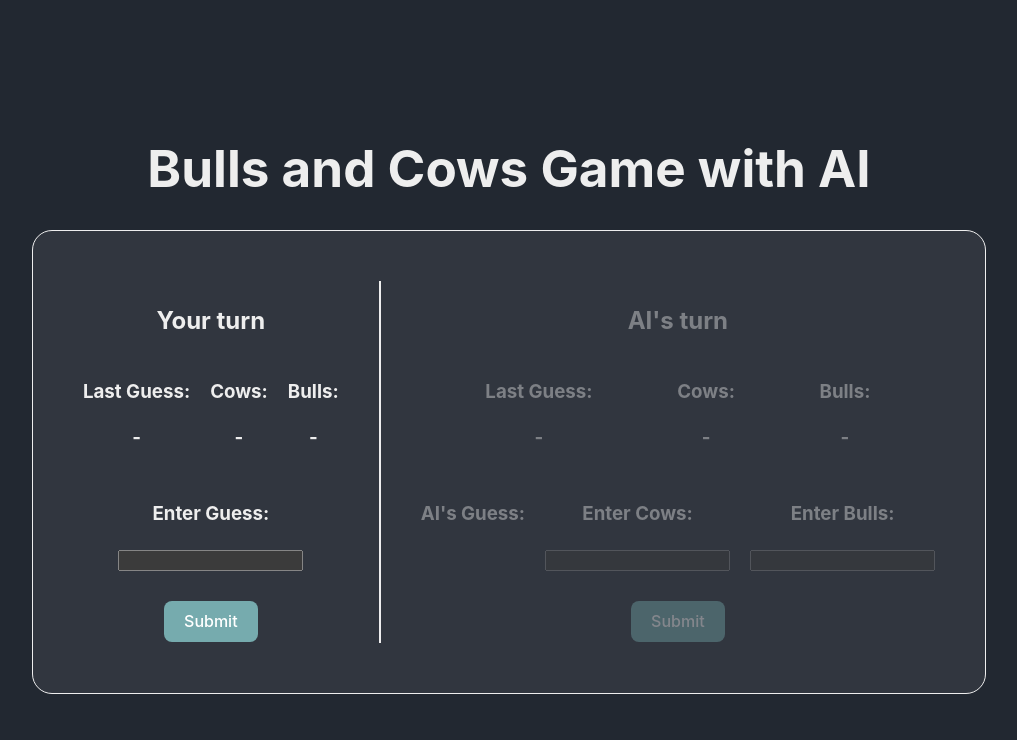
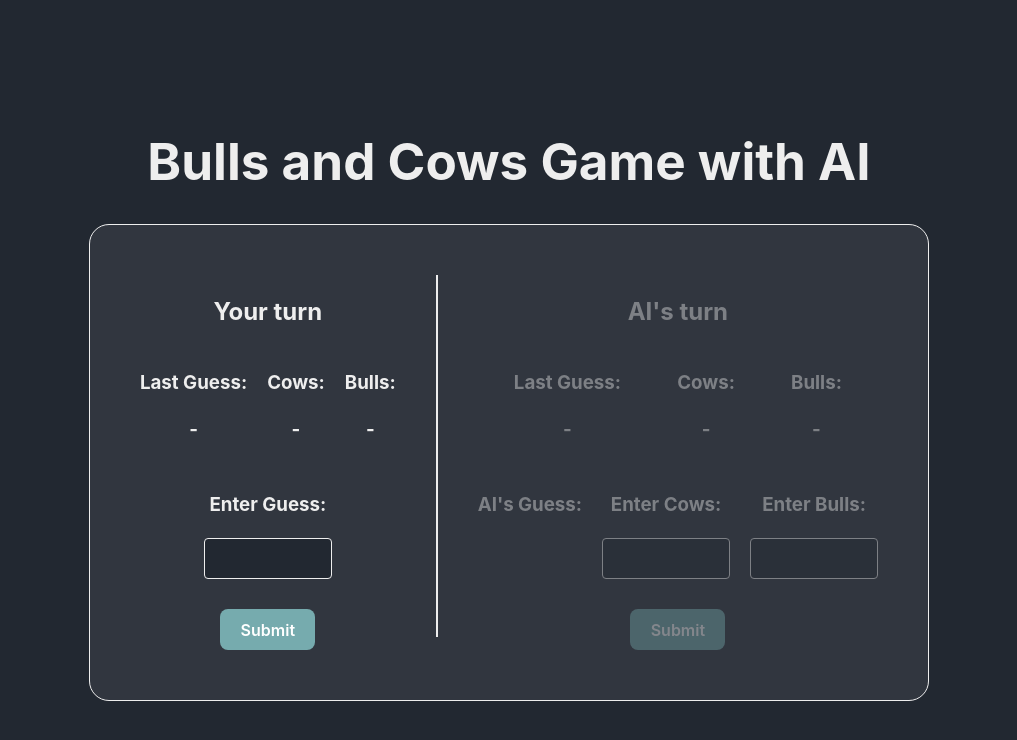
Before and after one commit to kshitij-ra/bullsAndCowsAI, a React (Vite) app: page / in a window 1280 px wide. Both pictures are taken after a click on the button "Start Game". Shown: the top 740 px of the page, without its empty margins (131-1148 px from the left). Built offline with nearby package versions, Linux system fonts and the light colour scheme.

Commit message:
update ui

```diff
--- a/src/components/AiGameArea.jsx
+++ b/src/components/AiGameArea.jsx
@@ -130,11 +130,11 @@ const AiGameArea = ({ turn, setTurn, setWinner, setWinningNumber, setHasError })
                 </div>
                 <div className='ai-guess'>
                     <h3 className='ai-hh'>Enter Cows:</h3>
-                    <input type='text' value={cowsInput} onChange={(e) => setCowsInput(e.target.value)} />
+                    <input type='text' autoComplete="off" value={cowsInput} onChange={(e) => setCowsInput(e.target.value)} />
                 </div>
                 <div className='ai-guess'>
                     <h3 className='ai-hh'>Enter Bulls:</h3>
-                    <input type='text' value={bullsInput} onChange={(e) => setBullsInput(e.target.value)} />
+                    <input type='text' autoComplete="off" value={bullsInput} onChange={(e) => setBullsInput(e.target.value)} />
                 </div>
             </div>
             <button onClick={handleGuessSubmit}>Submit</button>
--- a/src/components/UserGameArea.jsx
+++ b/src/components/UserGameArea.jsx
@@ -109,7 +109,7 @@ const UserGameArea = ({ turn, setTurn, setWinner, setWinningNumber }) => {
             <div className='user-res-row'>
                 <div className='user-guess'>
                     <h3 className='user-hh'>Enter Guess:</h3>
-                    <input type='text' id='guessInput' value={input} onChange={(e) => setInput(e.target.value)} />
+                    <input type='text' id='guessInput' autoComplete="off" value={input} onChange={(e) => setInput(e.target.value)} />
                 </div>
             </div>
             <button onClick={handleGuessSubmit}>Submit</button>
--- a/src/index.css
+++ b/src/index.css
@@ -31,6 +31,27 @@ body {
   min-height: 100vh;
 }
 
+input {
+  width: 6em;
+  padding: 0.5em;
+  font-size: large;
+  text-align: center;
+  background-color: #222831;
+  border-radius: 4px;
+  border: 1px solid #EEEEEE;
+  transition: background-color 0.2s ease-in-out 0s, border-color 0.2s ease-in-out 0s;
+}
+
+input:hover {
+  background-color: #4f5d72;
+  border-color: #EEEEEE;
+}
+
+input:focus {
+  background-color: #4f5d72;
+  border-color: #EEEEEE;
+}
+
 h1 {
   font-size: 3.2em;
   line-height: 1.1;
@@ -41,16 +62,18 @@ button {
   border: 1px solid transparent;
   padding: 0.6em 1.2em;
   font-size: 1em;
-  font-weight: 500;
+  font-weight: 600;
   font-family: inherit;
   background-color: #76ABAE;
   cursor: pointer;
   transition: border-color 0.25s;
+  transition: background-color 0.25s;
   margin-top: 20px;
 }
 
 button:hover {
-  border-color: #646cff;
+  border-color: #EEEEEE;
+  background-color: #48777a;
 }
 
 button:focus,
```
Also changed, not shown: 1 other file (tests, documents, lock files or other folders).
